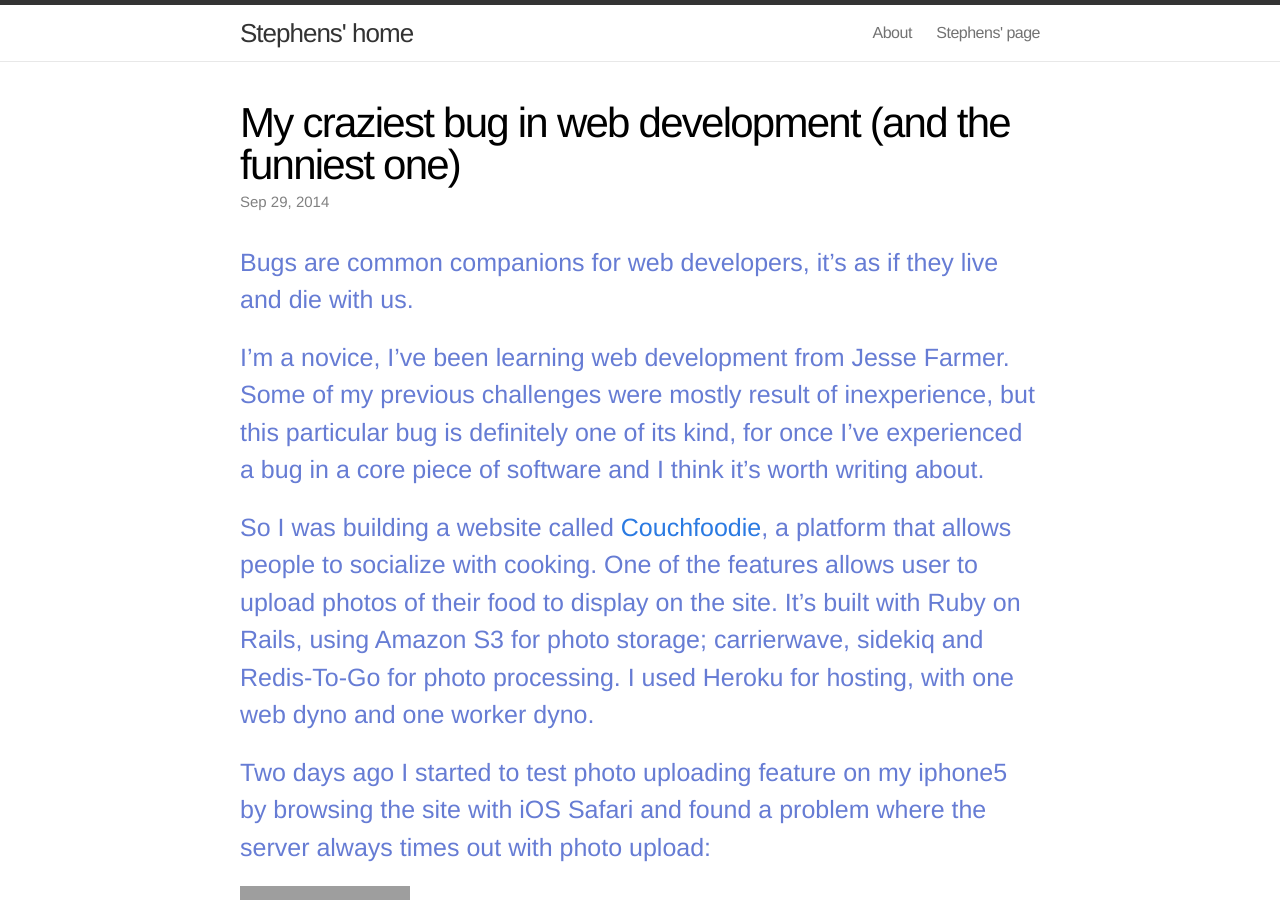
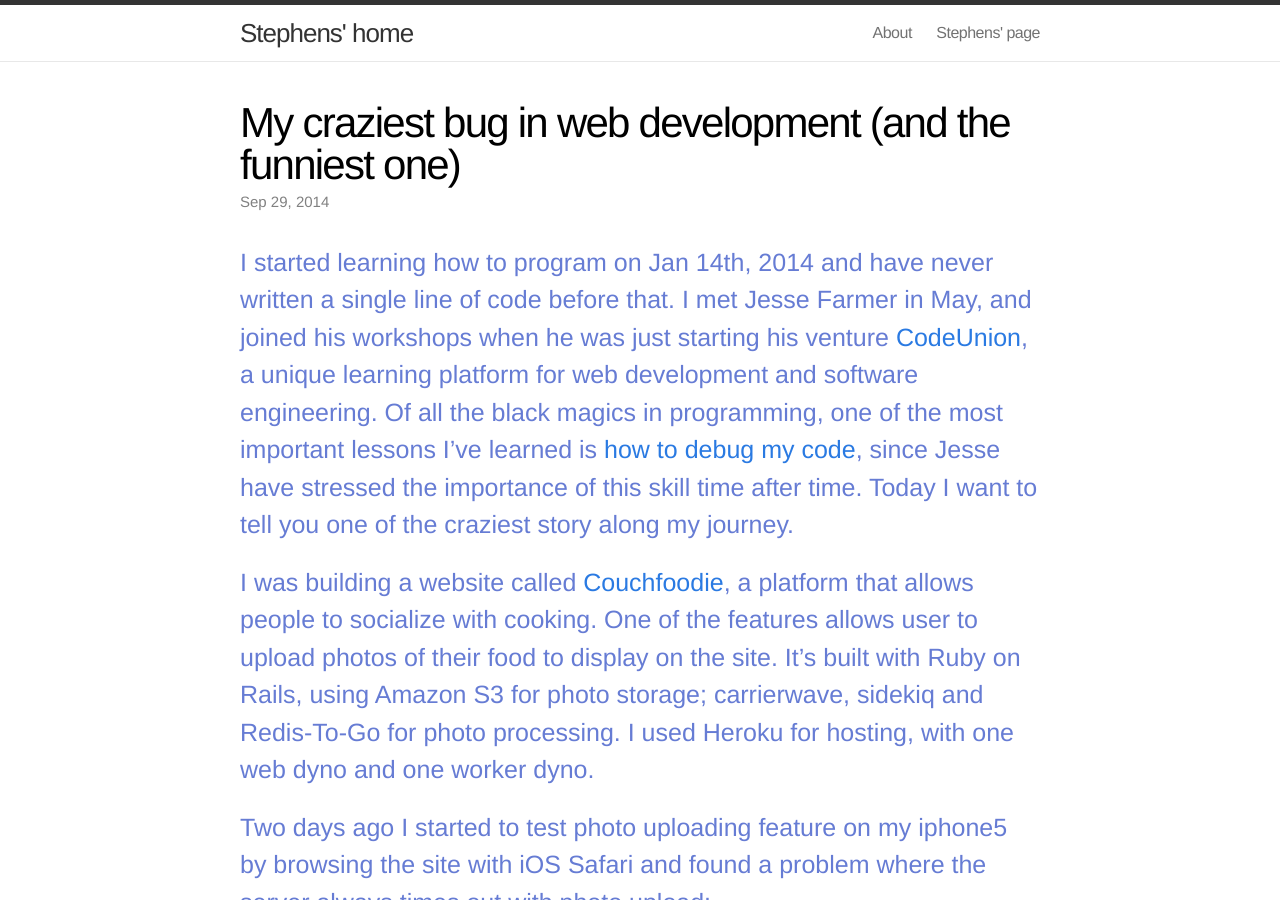
Before and after one commit to stephensxu/stephensxu.github.io, a Jekyll site: the page built from _posts/2014-09-29-craziest-bug.markdown, in a window 1280 px wide and 900 px high. Built offline with Jekyll 4.4.1, drawn with Linux system fonts in a browser that asks for light colours; some of the changed text lies outside the part shown; grey boxes are pictures that could not be loaded.

Commit message:
changed beginning and ending paragraph

```diff
--- a/_posts/2014-09-29-craziest-bug.markdown
+++ b/_posts/2014-09-29-craziest-bug.markdown
@@ -5,11 +5,9 @@
 categories: technical
 ---
 
-Bugs are common companions for web developers, it’s as if they live and die with us.
+I started learning how to program on Jan 14th, 2014 and have never written a single line of code before that. I met Jesse Farmer in May, and joined his workshops when he was just starting his venture <a href="http://codeunion.io" target="_blank">CodeUnion</a>, a unique learning platform for web development and software engineering. Of all the black magics in programming, one of the most important lessons I've learned is <a href="http://blog.codeunion.io/2014/09/03/teaching-novices-how-to-debug-code/" target="_blank">how to debug my code</a>, since Jesse have stressed the importance of this skill time after time. Today I want to tell you one of the craziest story along my journey.
 
-I'm a novice, I've been learning web development from Jesse Farmer. Some of my previous challenges were mostly result of inexperience, but this particular bug is definitely one of its kind, for once I've experienced a bug in a core piece of software and I think it’s worth writing about.
-
-So I was building a website called <a href="http://couchfoodie.herokuapp.com" target="_blank">Couchfoodie</a>, a platform that allows people to socialize with cooking. One of the features allows user to upload photos of their food to display on the site. It’s built with Ruby on Rails, using Amazon S3 for photo storage; carrierwave, sidekiq and Redis-To-Go for photo processing. I used Heroku for hosting, with one web dyno and one worker dyno.
+I was building a website called <a href="http://couchfoodie.herokuapp.com" target="_blank">Couchfoodie</a>, a platform that allows people to socialize with cooking. One of the features allows user to upload photos of their food to display on the site. It’s built with Ruby on Rails, using Amazon S3 for photo storage; carrierwave, sidekiq and Redis-To-Go for photo processing. I used Heroku for hosting, with one web dyno and one worker dyno.
 
 Two days ago I started to test photo uploading feature on my iphone5 by browsing the site with iOS Safari and found a problem where the server always times out with photo upload:
 
@@ -91,7 +89,7 @@
 
 <img src="https://s3-us-west-1.amazonaws.com/stephensxu.github.io/my_craziest_bug/ios_8.0.2_update_notes.png" height="382" width="750">
 
-Oh well. Had I read this upgrade notes before going through all these hustles, maybe it would have saved efforts; but if time reverse back I’d rather to go through this process again. This was a great opportunity for me to learn how to use a proxy server for debugging purpose, to do some in-depth analysis of HTTP request and response cycle, and to learn one of my most important lessons in web development so far. I hope you find this useful as well.
+Oh well. Had I read this upgrade notes before going through all these hustles, maybe it would have saved efforts; but if time reverse back I’d rather to go through this process again. This was a great opportunity for me to learn how to use a proxy server for debugging purpose and in-depth analysis of HTTP request and response cycle. Most importantly, this turned into one of the most memorable moment in my journey. I hope you find this useful as well.
 
 Questions? Email me at stephensxub@gmail.com
 
```
